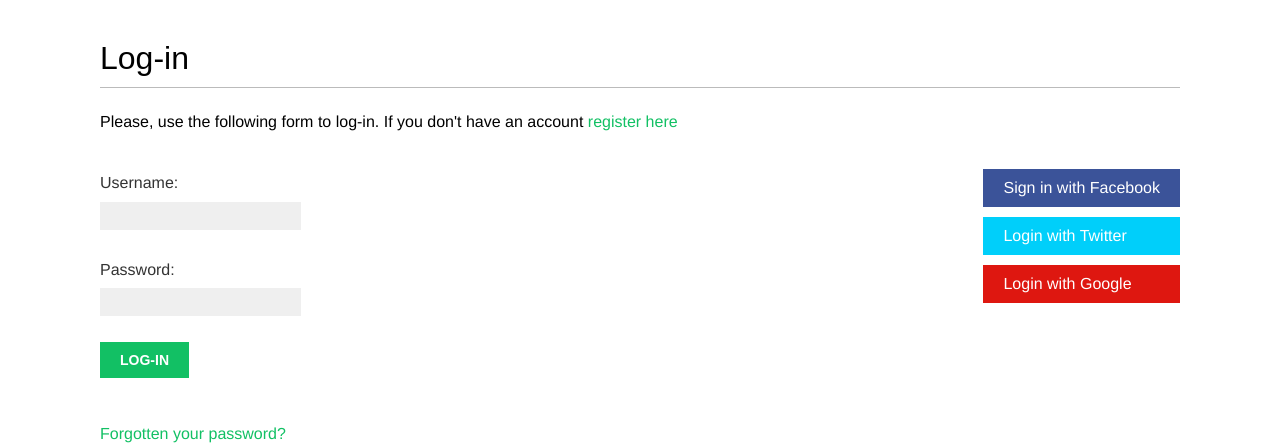
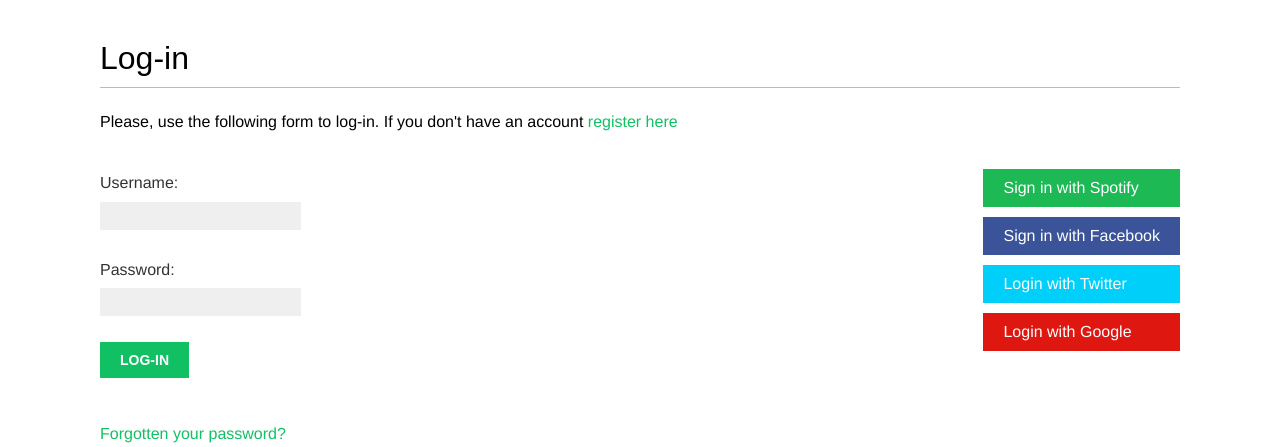
Before and after one commit to michaelcoquet/NAME, a Django app: template account/templates/registration/login.html in a window 1280 px wide. Shown: the part 47-494 px from the top of the page. Run offline with Django 3.2, Linux system fonts and the light colour scheme; the template is opened without the code that fills it: values that come from a table or form of the project are taken from there, others are empty; parts of the project's set-up code (start-up, migrations or seed data) failed here and were passed over; some web fonts are replaced.

Commit message:
adds the new spotify  authentication to the login site

```diff
--- a/account/static/css/base.css
+++ b/account/static/css/base.css
@@ -231,6 +231,10 @@ ul.messages li a.close {
     color: #fff;
 }
 
+.social li.spotify {
+    background: #1DB954;
+}
+
 .social li.facebook {
     background: #3b5399;
 }
--- a/account/templates/registration/login.html
+++ b/account/templates/registration/login.html
@@ -22,6 +22,9 @@
 </div>
 <div class="social">
     <ul>
+        <li class="spotify">
+            <a href="{% url "social:begin" "spotify" %}">Sign in with Spotify</a>
+        </li>
         <li class="facebook">
             <a href="{% url "social:begin" "facebook" %}">Sign in with Facebook</a>
         </li>
```
Also changed, not shown: db.sqlite3.
